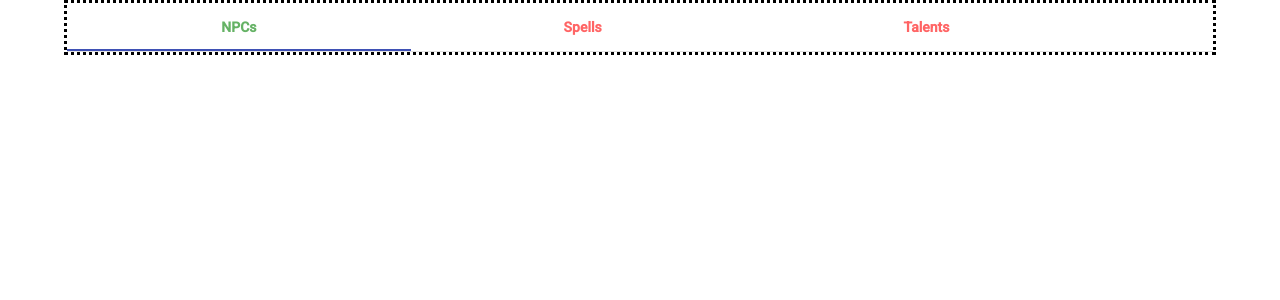
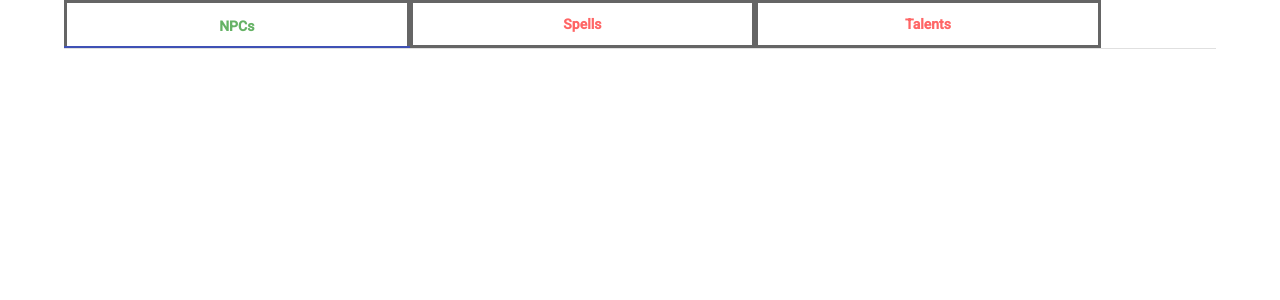
Before and after one commit to AFSchell/NPCProject, an Angular app: page / in a window 1280 px wide. Shown: the top 300 px of the page. Built offline with nearby package versions, Linux system fonts and the light colour scheme.

Commit message:
Working with tabs

```diff
--- a/src/app/app.component.css
+++ b/src/app/app.component.css
@@ -22,7 +22,6 @@
 .tabDiv {
 	margin-left: 5%;
 	margin-right: 5%;
-	border-style: dotted;
 }
 /* Styles for tab labels */
 .mat-tab-label {
@@ -32,6 +31,9 @@
     color: red;
     font-weight: 700;
 	width: 30%;
+	border-style: solid;
+	border-width: 3px;
+	border-color: black;
 }
 
 /* Styles for the active tab label */
@@ -42,6 +44,7 @@
     color: green;
     font-weight: 700;
 	width: 30%;
+	border-bottom-style: none;
 }
 
 /* Styles for the ink bar */
--- a/src/app/app.component.html
+++ b/src/app/app.component.html
@@ -1,5 +1,5 @@
 <div class="tabDiv">
-<mat-tab-group (selectedTabChange)="showAlert($event)">
+<mat-tab-group (selectedTabChange)="showAlert($event)" animationDuration="0ms">
   <mat-tab label="NPCs"></mat-tab>
   <mat-tab label="Spells" ></mat-tab>
   <mat-tab label="Talents"></mat-tab>
```
